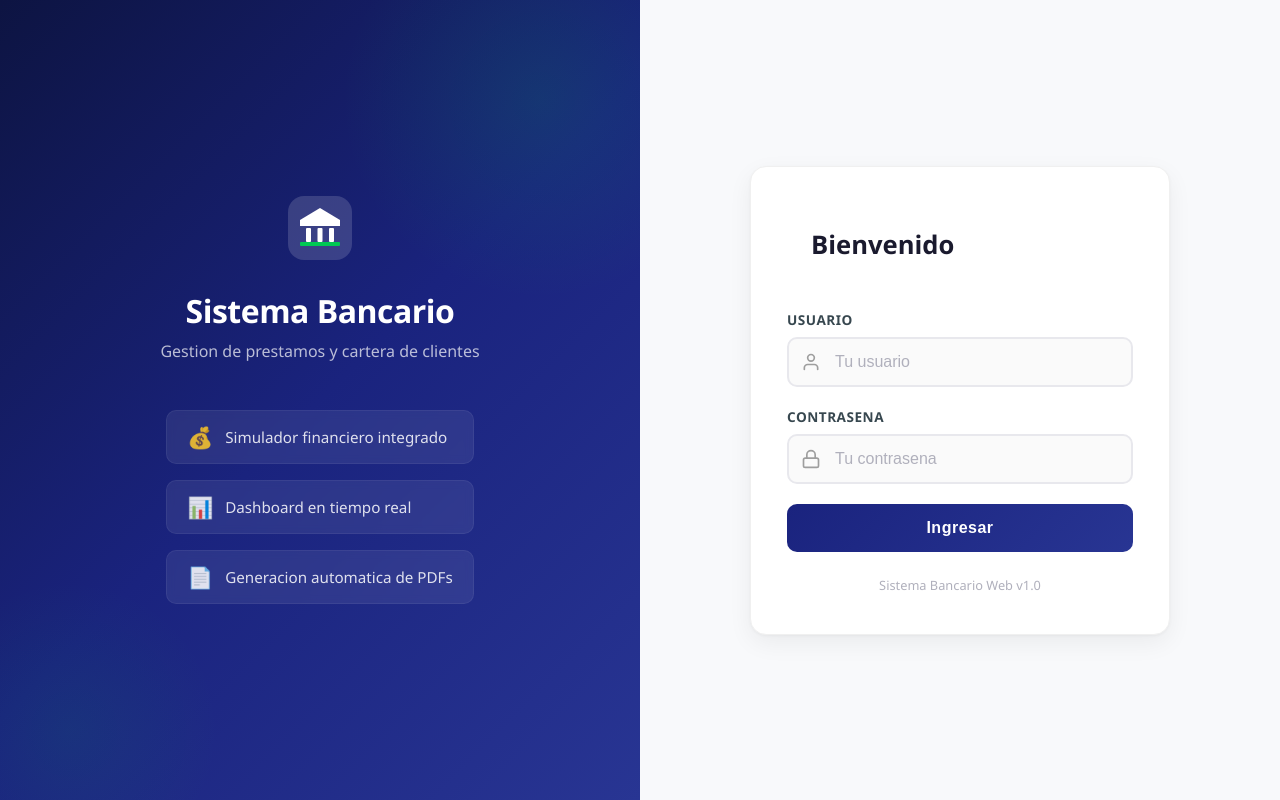
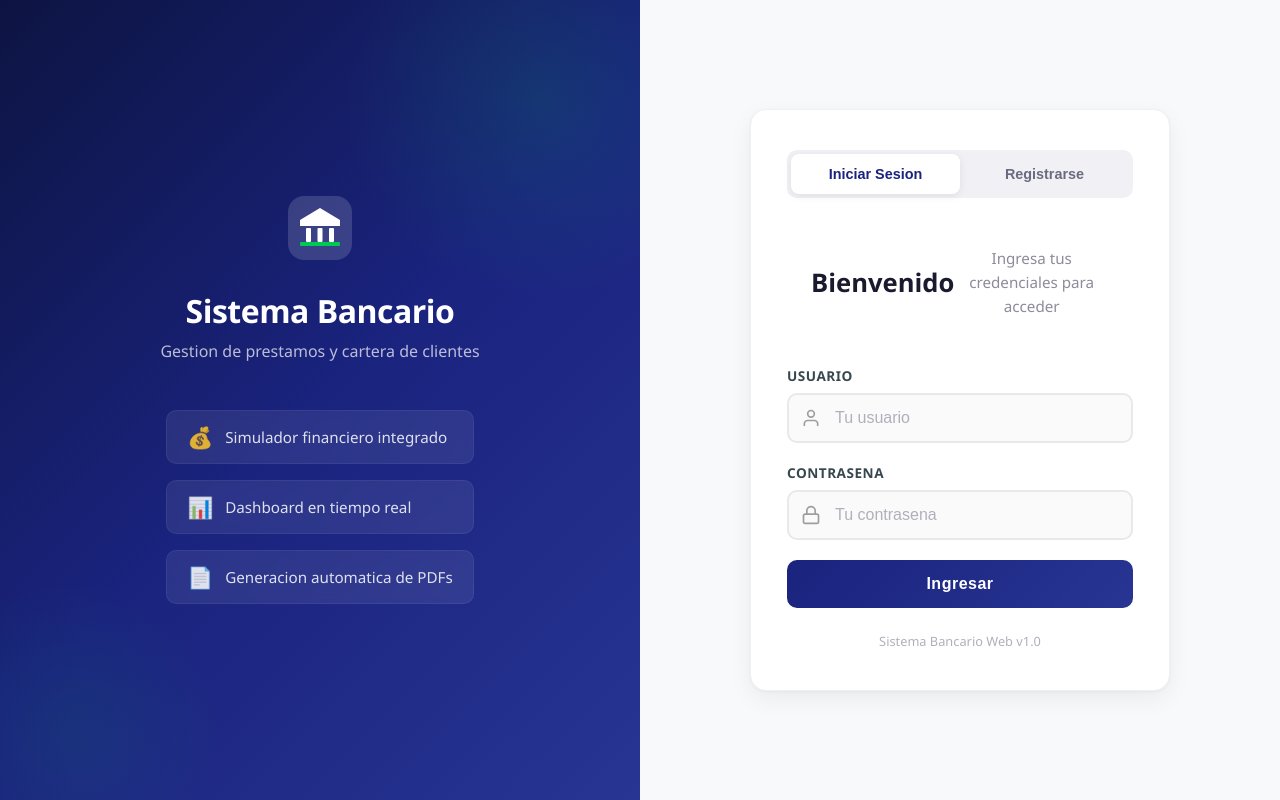
Before and after one commit to jhonbeltran142000-debug/Mi_banco_web, a React (Vite) app in the folder frontend/: page /login in a window 1280 px wide. Built offline with nearby package versions, Linux system fonts and the light colour scheme.

Commit message:
feat: Agregar registro de usuarios + eliminar usuario admin

```diff
--- a/frontend/src/components/Login/Login.css
+++ b/frontend/src/components/Login/Login.css
@@ -112,6 +112,38 @@
     0 1px 3px rgba(0, 0, 0, 0.04),
     0 8px 24px rgba(0, 0, 0, 0.06);
   border: 1px solid #f0f0f0;
+}
+
+.tabs {
+  display: flex;
+  gap: 0;
+  margin-bottom: 28px;
+  background: #f0f0f5;
+  border-radius: 10px;
+  padding: 4px;
+}
+
+.tab-btn {
+  flex: 1;
+  padding: 12px;
+  border: none;
+  background: transparent;
+  color: #6b6b80;
+  font-size: 0.9rem;
+  font-weight: 600;
+  cursor: pointer;
+  border-radius: 8px;
+  transition: all 0.2s ease;
+}
+
+.tab-btn.active {
+  background: #fff;
+  color: #1a237e;
+  box-shadow: 0 2px 8px rgba(0, 0, 0, 0.08);
+}
+
+.tab-btn:hover:not(.active) {
+  color: #1a237e;
 }
 
 .card-header {
--- a/frontend/src/components/Login/Login.jsx
+++ b/frontend/src/components/Login/Login.jsx
@@ -1,15 +1,18 @@
 import { useState } from 'react';
 import { useAuth } from '../../context/AuthContext';
+import api from '../../services/api';
 import './Login.css';
 
 export default function Login() {
+  const [tab, setTab] = useState('login');
   const [username, setUsername] = useState('');
   const [password, setPassword] = useState('');
+  const [confirmPassword, setConfirmPassword] = useState('');
   const [error, setError] = useState('');
   const [loading, setLoading] = useState(false);
   const { login } = useAuth();
 
-  const handleSubmit = async (e) => {
+  const handleLogin = async (e) => {
     e.preventDefault();
     setError('');
     setLoading(true);
@@ -21,6 +24,38 @@
     } finally {
       setLoading(false);
     }
+  };
+
+  const handleRegister = async (e) => {
+    e.preventDefault();
+    setError('');
+
+    if (password !== confirmPassword) {
+      setError('Las contrasenas no coinciden');
+      return;
+    }
+
+    setLoading(true);
+
+    try {
+      const response = await api.post('/auth/register', { username, password });
+      const { token } = response.data;
+      localStorage.setItem('token', token);
+      localStorage.setItem('username', username);
+      window.location.href = '/clientes';
+    } catch (err) {
+      setError(err.response?.data?.error || 'Error al registrar');
+    } finally {
+      setLoading(false);
+    }
+  };
+
+  const switchTab = (newTab) => {
+    setTab(newTab);
+    setError('');
+    setUsername('');
+    setPassword('');
+    setConfirmPassword('');
   };
 
   return (
@@ -57,9 +92,29 @@
       </div>
 
       <div className="login-right">
-        <form className="login-card" onSubmit={handleSubmit}>
+        <div className="login-card">
+          <div className="tabs">
+            <button
+              type="button"
+              className={`tab-btn ${tab === 'login' ? 'active' : ''}`}
+              onClick={() => switchTab('login')}
+            >
+              Iniciar Sesion
+            </button>
+            <button
+              type="button"
+              className={`tab-btn ${tab === 'register' ? 'active' : ''}`}
+              onClick={() => switchTab('register')}
+            >
+              Registrarse
+            </button>
+          </div>
+
+          {tab === 'login' ? (
+            <form onSubmit={handleLogin}>
               <div className="card-header">
                 <h1>Bienvenido</h1>
+                <p>Ingresa tus credenciales para acceder</p>
               </div>
 
               <div className="field">
@@ -112,9 +167,91 @@
                   'Ingresar'
                 )}
               </button>
+            </form>
+          ) : (
+            <form onSubmit={handleRegister}>
+              <div className="card-header">
+                <h1>Crear Cuenta</h1>
+                <p>Registrate para empezar a usar el sistema</p>
+              </div>
+
+              <div className="field">
+                <label htmlFor="reg-user">Usuario</label>
+                <div className="input-wrapper">
+                  <svg className="input-icon" width="20" height="20" viewBox="0 0 24 24" fill="none" stroke="currentColor" strokeWidth="2" strokeLinecap="round" strokeLinejoin="round">
+                    <path d="M20 21v-2a4 4 0 0 0-4-4H8a4 4 0 0 0-4 4v2"/>
+                    <circle cx="12" cy="7" r="4"/>
+                  </svg>
+                  <input
+                    id="reg-user"
+                    type="text"
+                    value={username}
+                    onChange={(e) => setUsername(e.target.value)}
+                    placeholder="Elige un usuario"
+                    required
+                    minLength={3}
+                    autoComplete="username"
+                  />
+                </div>
+              </div>
+
+              <div className="field">
+                <label htmlFor="reg-pass">Contrasena</label>
+                <div className="input-wrapper">
+                  <svg className="input-icon" width="20" height="20" viewBox="0 0 24 24" fill="none" stroke="currentColor" strokeWidth="2" strokeLinecap="round" strokeLinejoin="round">
+                    <rect x="3" y="11" width="18" height="11" rx="2" ry="2"/>
+                    <path d="M7 11V7a5 5 0 0 1 10 0v4"/>
+                  </svg>
+                  <input
+                    id="reg-pass"
+                    type="password"
+                    value={password}
+                    onChange={(e) => setPassword(e.target.value)}
+                    placeholder="Minimo 6 caracteres"
+                    required
+                    minLength={6}
+                    autoComplete="new-password"
+                  />
+                </div>
+              </div>
+
+              <div className="field">
+                <label htmlFor="reg-confirm">Confirmar Contrasena</label>
+                <div className="input-wrapper">
+                  <svg className="input-icon" width="20" height="20" viewBox="0 0 24 24" fill="none" stroke="currentColor" strokeWidth="2" strokeLinecap="round" strokeLinejoin="round">
+                    <rect x="3" y="11" width="18" height="11" rx="2" ry="2"/>
+                    <path d="M7 11V7a5 5 0 0 1 10 0v4"/>
+                  </svg>
+                  <input
+                    id="reg-confirm"
+                    type="password"
+                    value={confirmPassword}
+                    onChange={(e) => setConfirmPassword(e.target.value)}
+                    placeholder="Repite tu contrasena"
+                    required
+                    minLength={6}
+                    autoComplete="new-password"
+                  />
+                </div>
+              </div>
+
+              {error && <div className="error-msg" role="alert">{error}</div>}
+
+              <button type="submit" disabled={loading} className="btn-login">
+                {loading ? (
+                  <span className="btn-loading">
+                    <span className="spinner"></span>
+                    Creando cuenta...
+                  </span>
+                ) : (
+                  'Registrarse'
+                )}
+              </button>
+            </form>
+          )}
 
           <p className="login-footer">Sistema Bancario Web v1.0</p>
-        </form>
+        </div>
       </div>
     </div>
   );
```
Also changed, not shown: 1 other file (tests, documents, lock files or other folders). Lines whose indentation alone changed are shown as unchanged.
